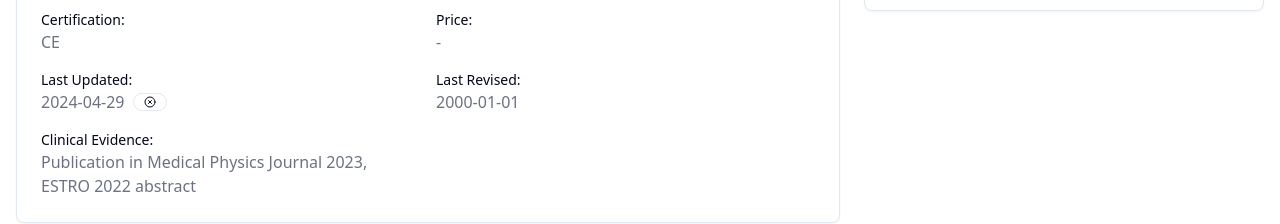
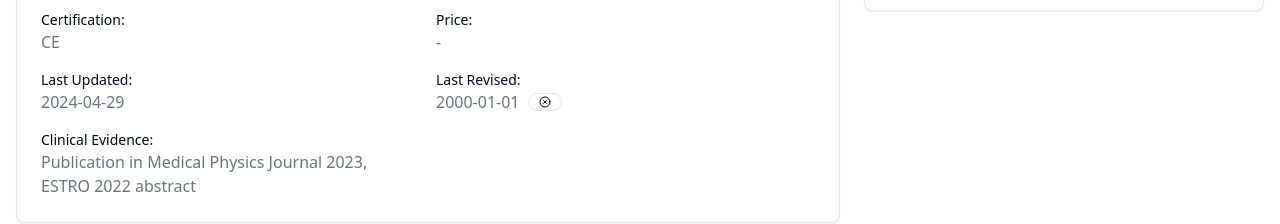
Before and after one commit to DLinRT-eu/website, a React (Vite) app: page /product/ai-medical-jazz in a window 1280 px wide. Shown: the part 537-761 px from the top of the page. Built offline with nearby package versions, Linux system fonts and the light colour scheme.

Commit message:
Fix: Incorrect update status check
The update status check was incorrectly based on the `lastUpdated` field. This commit changes the check to use the `lastRevised` field instead.

```diff
--- a/src/components/product/GeneralInformationDetails.tsx
+++ b/src/components/product/GeneralInformationDetails.tsx
@@ -32,8 +32,8 @@ const GeneralInformationDetails = ({ product }: GeneralInformationProps) => {
   // Set last revised date to 2000-01-01 if not specified
   const lastRevised = product.lastRevised || "2000-01-01";
 
-  // Check if an update is recent (less than 6 months)
-  const hasRecentUpdate = product.lastUpdated ? isRecentUpdate(product.lastUpdated) : false;
+  // Check if revision is recent (less than 6 months)
+  const hasRecentRevision = isRecentUpdate(lastRevised);
 
   return (
     <Card>
@@ -68,23 +68,23 @@ const GeneralInformationDetails = ({ product }: GeneralInformationProps) => {
           </div>
           <div>
             <p className="text-sm font-medium">Last Updated:</p>
+            <p className="text-gray-500">{formatField(product.lastUpdated)}</p>
+          </div>
+          <div>
+            <p className="text-sm font-medium">Last Revised:</p>
             <div className="flex items-center gap-2">
-              <p className="text-gray-500">{formatField(product.lastUpdated)}</p>
+              <p className="text-gray-500">{formatField(lastRevised)}</p>
               <Badge
-                variant={hasRecentUpdate ? "success" : "outline"}
+                variant={hasRecentRevision ? "success" : "outline"}
                 className="flex items-center gap-1"
               >
-                {hasRecentUpdate ? (
+                {hasRecentRevision ? (
                   <CheckCircle className="h-3 w-3" />
                 ) : (
                   <XCircle className="h-3 w-3" />
                 )}
               </Badge>
             </div>
-          </div>
-          <div>
-            <p className="text-sm font-medium">Last Revised:</p>
-            <p className="text-gray-500">{lastRevised}</p>
           </div>
           <div>
             <p className="text-sm font-medium">Clinical Evidence:</p>
```
